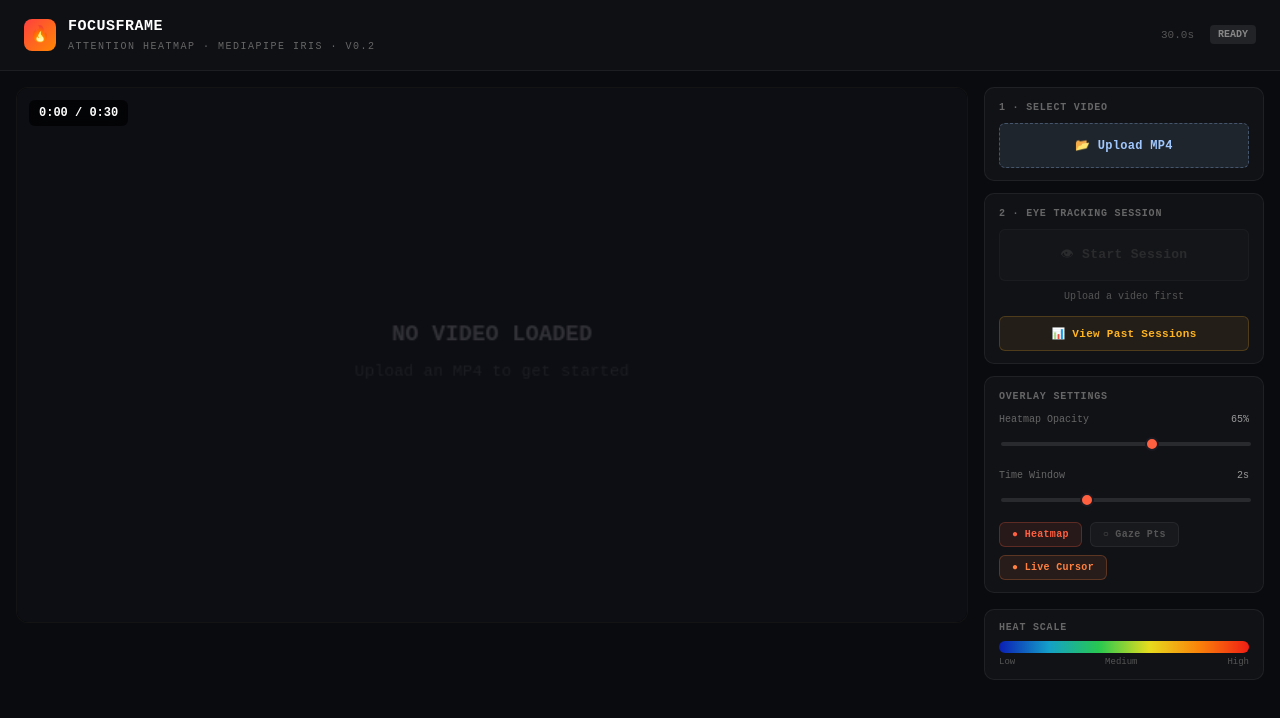
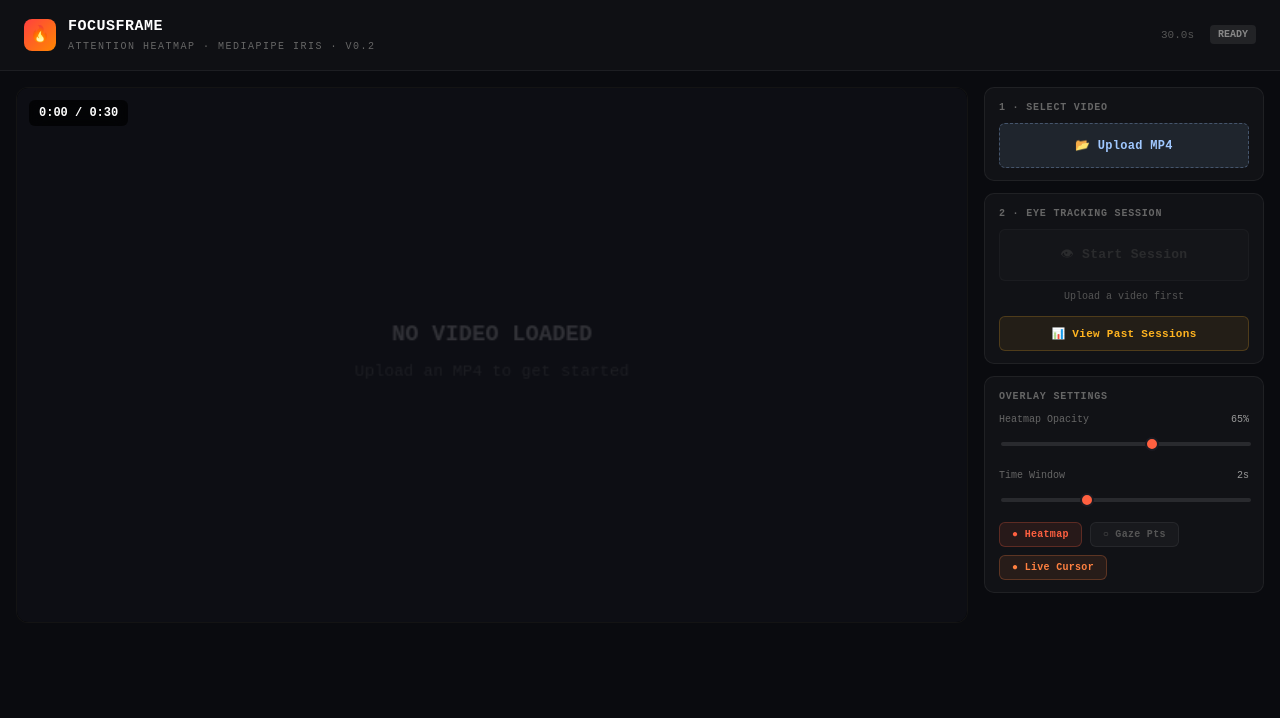
Before and after one commit to JKim171/FocusFrame, a React (Vite) app in the folder FocusFrame/: page / in a window 1280 px wide. Shown: the top 718 px of the page. Built offline with nearby package versions, Linux system fonts and the light colour scheme.

Commit message:
get rid of head scale (just visual clutter)

```diff
--- a/FocusFrame/src/heatmap/VideoAttentionHeatmap.jsx
+++ b/FocusFrame/src/heatmap/VideoAttentionHeatmap.jsx
@@ -1338,18 +1338,6 @@ export default function VideoAttentionHeatmap({ onViewReport, onViewSessions, hi
             </div>
           )}
 
-          {/* Heat Scale */}
-          <div style={{
-            marginTop: 4, padding: "10px 14px",
-            background: "rgba(255,255,255,0.03)",
-            borderRadius: 10, border: "1px solid rgba(255,255,255,0.06)",
-          }}>
-            <div style={{ fontSize: 10, fontWeight: 600, color: "#666", letterSpacing: "0.8px", marginBottom: 6 }}>HEAT SCALE</div>
-            <div style={{ height: 12, borderRadius: 6, background: "linear-gradient(90deg, #0a1eb4, #14a0c8, #28c850, #e6dc1e, #fa820a, #f01e14)" }} />
-            <div style={{ display: "flex", justifyContent: "space-between", fontSize: 9, color: "#555", marginTop: 3 }}>
-              <span>Low</span><span>Medium</span><span>High</span>
-            </div>
-          </div>
         </div>
       </div>
 
```
